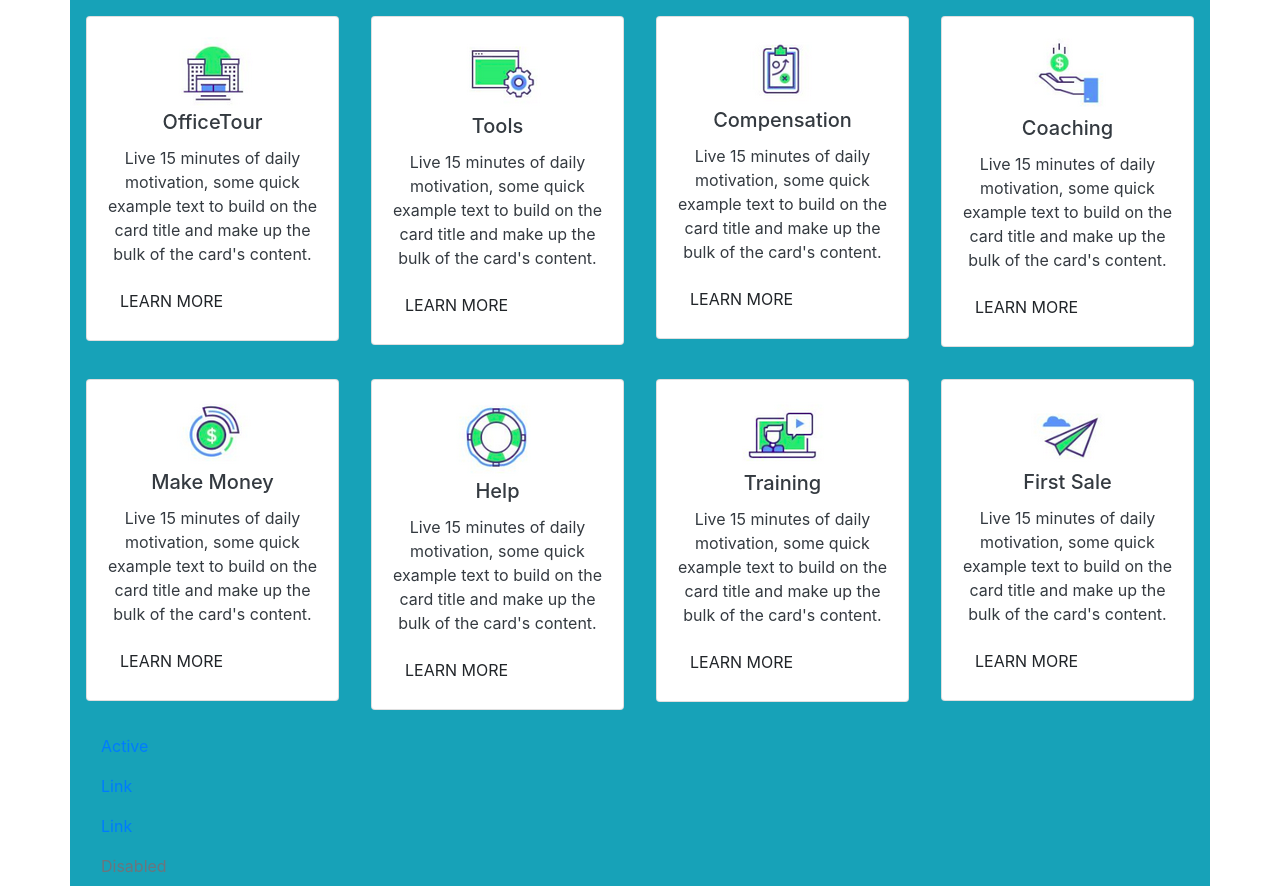
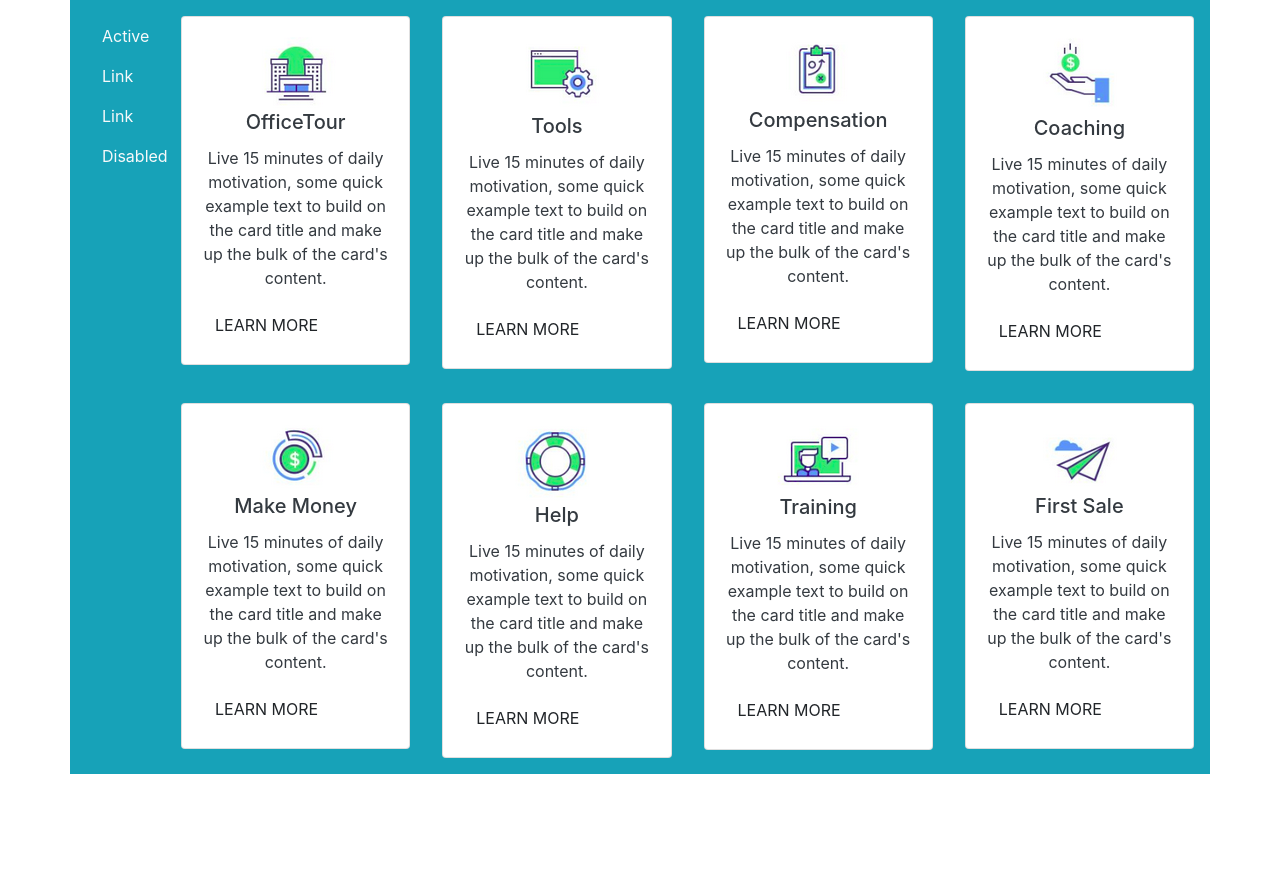
Before and after one commit to victoriasof/challenge-bootstrap, a website: page index.html in a window 1280 px wide. After the commit the page ends 800 px from the top, so only its background shows below. Drawn offline with nearby package versions, Linux system fonts and the light colour scheme.

Commit message:
final touch

```diff
--- a/index.html
+++ b/index.html
@@ -17,11 +17,22 @@
 <div class="container bg-info">
 
     <div class="row">
+
+        <div class="col-sm-1 p-3 d-inline-block hidden-lg hidden-md hidden-xs ">
+            <nav class="nav flex-column">
+                <a class="nav-link active text-light" href="#">Active</a>
+                <a class="nav-link text-light " href="#">Link</a>
+                <a class="nav-link text-light " href="#">Link</a>
+                <a class="nav-link disabled text-light " href="#">Disabled</a>
+            </nav>
+        </div>
+
+
         <div class="col-sm p-3 d-inline-block">
 
             <div class="card">
                 <div class="card-body center-block">
-                    <img src="screenshot1.png" class="img-responsive center-block d-block mx-auto" alt="Responsive image">
+                    <img src="screenshot1.png" class="img-responsive center-block d-block mx-auto " alt="Responsive image">
                     <h5 class="card-title text-center text-dark">OfficeTour</h5>
                     <p class="card-text text-center text-dark"> Live 15 minutes of daily motivation, some quick example text to build on the card title and make up the bulk of the card's content.</p>
                     <button type="button" class="btn" data-toggle="tooltip" data-placement="bottom" title="Tooltip on bottom">
@@ -76,6 +87,10 @@
     </div>
 
     <div class="row">
+
+        <div class="col-sm-1 p-3 d-inline-block">
+        </div>
+
         <div class="col-sm p-3 d-inline-block">
 
             <div class="card">
@@ -133,13 +148,6 @@
     </div>
 </div>
 
-    <nav class="nav flex-column">
-        <a class="nav-link active" href="#">Active</a>
-        <a class="nav-link" href="#">Link</a>
-        <a class="nav-link" href="#">Link</a>
-        <a class="nav-link disabled" href="#">Disabled</a>
-    </nav>
-
 </div>
 
 
```
